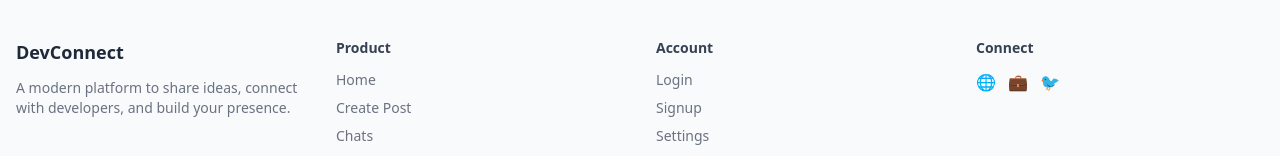
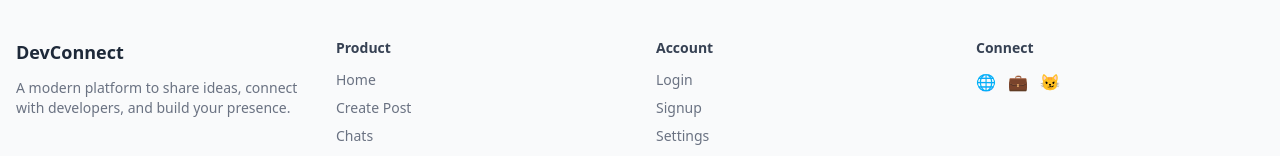
Before and after one commit to Vishal05it/MERN-Stack-Social-Platform, a React (Vite) app in the folder Frontend/: page / in a window 1280 px wide. Shown: the part 630-786 px from the top of the page. Built offline with nearby package versions, Linux system fonts and the light colour scheme; no server answers.

Commit message:
Links added in Footer

```diff
--- a/Frontend/src/Components/Footer.jsx
+++ b/Frontend/src/Components/Footer.jsx
@@ -71,9 +71,27 @@ function Footer() {
               Connect
             </h3>
             <div className="flex gap-3 text-gray-500 dark:text-gray-400">
-              <span className="hover:text-indigo-600 cursor-pointer">🌐</span>
-              <span className="hover:text-indigo-600 cursor-pointer">💼</span>
-              <span className="hover:text-indigo-600 cursor-pointer">🐦</span>
+              <a
+                href="https://my-portfolio-7ffo.vercel.app/"
+                target="_blank"
+                className="hover:text-indigo-600 cursor-pointer"
+              >
+                🌐
+              </a>
+              <a
+                target="_blank"
+                href="https://www.linkedin.com/in/vishal-tiwari-17684822a?utm_source=share&utm_campaign=share_via&utm_content=profile&utm_medium=android_app"
+                className="hover:text-indigo-600 cursor-pointer"
+              >
+                💼
+              </a>
+              <a
+                target="_blank"
+                href="https://github.com/Vishal05it"
+                className="hover:text-indigo-600 cursor-pointer"
+              >
+                😼
+              </a>
             </div>
           </div>
         </div>
```
